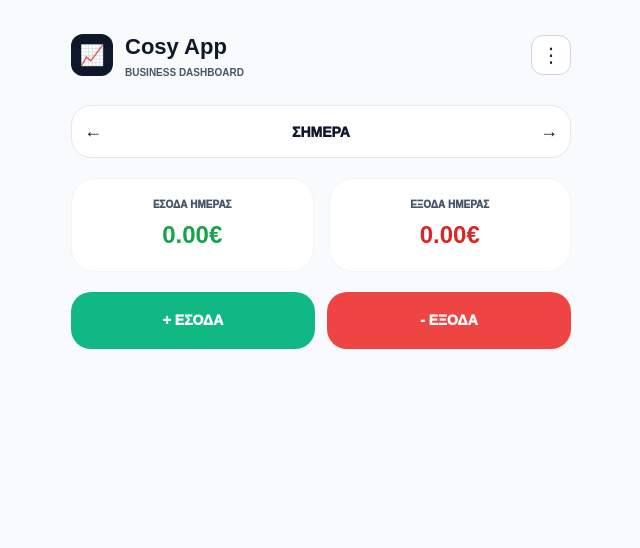
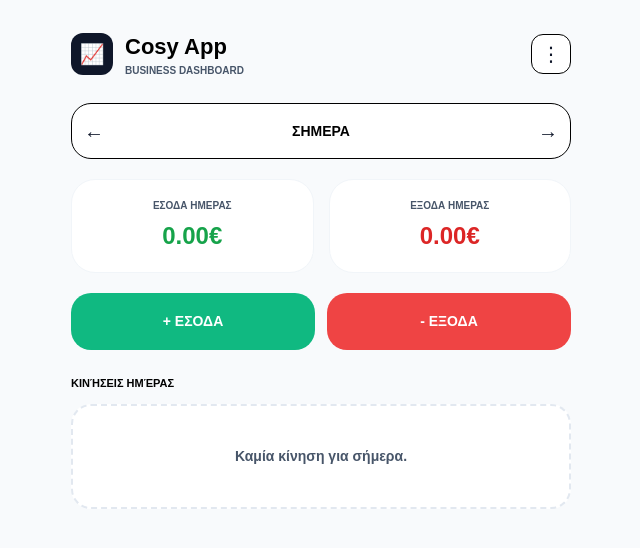
Before and after one commit to tsigris/cosy-management, a Next.js app: page / in a window 1280 px wide. Shown: the top 548 px of the page, without its empty margins (319-959 px from the left). Built offline with nearby package versions, Linux system fonts and the light colour scheme.

Commit message:
Update page.tsx

```diff
--- a/src/app/page.tsx
+++ b/src/app/page.tsx
@@ -16,14 +16,13 @@ function DashboardContent() {
   const [isMenuOpen, setIsMenuOpen] = useState(false)
   const [expandedTx, setExpandedTx] = useState<string | null>(null)
   const [isZExpanded, setIsZExpanded] = useState(false)
-  const [expandedEmpId, setExpandedEmpId] = useState<string | null>(null)
 
   const [storeName, setStoreName] = useState('Cosy App')
   const [permissions, setPermissions] = useState({
     role: 'user',
     store_id: null as string | null,
     can_view_analysis: false,
-    can_view_history: false // Προσθήκη
+    can_view_history: false
   })
 
   useEffect(() => {
@@ -50,7 +49,6 @@ function DashboardContent() {
               .order('created_at', { ascending: false })
 
             if (transData) {
-              // ΔΙΟΡΘΩΣΗ: Αν έχει δικαίωμα can_view_history, βλέπει τα πάντα του καταστήματος
               const canSeeEverything = profile.role === 'admin' || profile.can_view_history;
               setTransactions(canSeeEverything ? transData : transData.filter(t => t.user_id === user.id))
             }
@@ -63,9 +61,6 @@ function DashboardContent() {
 
   const handleDateChange = (newDate: string) => {
     router.push(`/?date=${newDate}`)
-    setExpandedTx(null)
-    setIsZExpanded(false)
-    setExpandedEmpId(null)
   }
 
   const shiftDate = (days: number) => {
@@ -74,19 +69,11 @@ function DashboardContent() {
     handleDateChange(d.toISOString().split('T')[0])
   }
 
-  // ΟΜΑΔΟΠΟΙΗΣΕΙΣ
+  // --- ΛΟΓΙΚΗ ΟΜΑΔΟΠΟΙΗΣΗΣ ---
   const zEntries = transactions.filter(t => t.category === 'Εσοδα Ζ')
   const zTotal = zEntries.reduce((acc, t) => acc + Number(t.amount), 0)
-  const salaryEntries = transactions.filter(t => t.category === 'Προσωπικό')
-  const groupedSalaries = salaryEntries.reduce((acc: any, t) => {
-    const empId = t.employee_id || 'unknown';
-    if (!acc[empId]) { acc[empId] = { name: t.employees?.full_name || 'Προσωπικό', total: 0, items: [] } }
-    acc[empId].total += Math.abs(Number(t.amount))
-    acc[empId].items.push(t)
-    return acc
-  }, {})
+  const regularEntries = transactions.filter(t => t.category !== 'Εσοδα Ζ' && t.category !== 'pocket')
 
-  const regularEntries = transactions.filter(t => t.category !== 'Εσοδα Ζ' && t.category !== 'Προσωπικό' && t.category !== 'pocket')
   const totalInc = transactions.filter(t => t.type === 'income').reduce((acc, t) => acc + Number(t.amount), 0)
   const totalExp = transactions.filter(t => t.type === 'expense' && !t.is_credit && t.category !== 'pocket').reduce((acc, t) => acc + Number(t.amount), 0)
   const isAdmin = permissions.role === 'admin'
@@ -94,43 +81,32 @@ function DashboardContent() {
   const handleDelete = async (id: string) => {
     if (confirm('Διαγραφή κίνησης;')) {
       const { error } = await supabase.from('transactions').delete().eq('id', id)
-      if (!error) { setTransactions(prev => prev.filter(t => t.id !== id)); setExpandedTx(null); }
+      if (!error) setTransactions(prev => prev.filter(t => t.id !== id))
     }
   }
 
   return (
-    <div style={{ maxWidth: '500px', margin: '0 auto', fontFamily: 'sans-serif', position: 'relative' }}>
+    <div style={{ maxWidth: '500px', margin: '0 auto', fontFamily: 'sans-serif' }}>
 
       {/* HEADER */}
       <div style={{ display: 'flex', justifyContent: 'space-between', alignItems: 'center', marginBottom: '25px', paddingTop: '15px' }}>
         <div style={{ display: 'flex', alignItems: 'center', gap: '12px' }}>
           <div style={logoBoxStyle}><span style={{ fontSize: '20px' }}>📈</span></div>
           <div>
-            <h1 style={{ fontWeight: '900', fontSize: '22px', margin: 0, color: '#0f172a' }}>{storeName}</h1>
-            <p style={{ margin: '2px 0 0', fontSize: '10px', color: '#475569', fontWeight: '900', textTransform: 'uppercase' }}>Business Dashboard</p>
+            <h1 style={{ fontWeight: '900', fontSize: '22px', margin: 0, color: '#000000' }}>{storeName}</h1>
+            <p style={{ margin: 0, fontSize: '10px', color: '#475569', fontWeight: '900', textTransform: 'uppercase' }}>Business Dashboard</p>
           </div>
         </div>
 
-        <div style={{ position: 'relative', zIndex: 1001 }}>
+        <div style={{ position: 'relative' }}>
           <button onClick={() => setIsMenuOpen(!isMenuOpen)} style={menuBtnStyle}>⋮</button>
           {isMenuOpen && (
             <div style={dropdownStyle}>
-              <p style={menuSectionLabel}>ΔΙΑΧΕΙΡΙΣΗ</p>
-              {/* ΔΙΟΡΘΩΣΗ: Πρόσβαση σε όλους τους χρήστες του καταστήματος */}
               <Link href="/suppliers" style={menuItem} onClick={() => setIsMenuOpen(false)}>🛒 Προμηθευτές</Link>
               <Link href="/fixed-assets" style={menuItem} onClick={() => setIsMenuOpen(false)}>🔌 Πάγια</Link>
               {isAdmin && <Link href="/employees" style={menuItem} onClick={() => setIsMenuOpen(false)}>👥 Υπάλληλοι</Link>}
-              {isAdmin && <Link href="/suppliers-balance" style={menuItem} onClick={() => setIsMenuOpen(false)}>🚩 Καρτέλες (Χρέη)</Link>}
-
-              {(isAdmin || permissions.can_view_analysis) && (
-                <Link href="/analysis" style={menuItem} onClick={() => setIsMenuOpen(false)}>📈 Ανάλυση</Link>
-              )}
-              <div style={divider} />
-              <p style={menuSectionLabel}>ΕΦΑΡΜΟΓΗ</p>
+              {(isAdmin || permissions.can_view_analysis) && <Link href="/analysis" style={menuItem} onClick={() => setIsMenuOpen(false)}>📊 Ανάλυση</Link>}
               {isAdmin && <Link href="/admin/permissions" style={menuItem} onClick={() => setIsMenuOpen(false)}>🔐 Δικαιώματα</Link>}
-              <Link href="/subscription" style={menuItem} onClick={() => setIsMenuOpen(false)}>💳 Συνδρομή</Link>
-              <Link href="/settings" style={menuItem} onClick={() => setIsMenuOpen(false)}>⚙️ Ρυθμίσεις</Link>
-              <div style={divider} />
               <button onClick={() => supabase.auth.signOut().then(() => window.location.href='/login')} style={logoutBtnStyle}>ΑΠΟΣΥΝΔΕΣΗ 🚪</button>
             </div>
           )}
@@ -149,13 +125,10 @@ function DashboardContent() {
         <button onClick={() => shiftDate(1)} style={dateArrowStyle}>→</button>
       </div>
 
-      {/* STATS */}
+      {/* STATS CARDS */}
       <div style={{ display: 'flex', gap: '15px', marginBottom: '20px' }}>
         <div style={cardStyle}><p style={labelStyle}>ΕΣΟΔΑ ΗΜΕΡΑΣ</p><p style={{ color: '#16a34a', fontSize: '24px', fontWeight: '900', margin: 0 }}>{totalInc.toFixed(2)}€</p></div>
-        <div style={cardStyle}>
-          <p style={labelStyle}>ΕΞΟΔΑ ΗΜΕΡΑΣ</p>
-          <p style={{ color: '#dc2626', fontSize: '24px', fontWeight: '900', margin: 0 }}>{totalExp.toFixed(2)}€</p>
-        </div>
+        <div style={cardStyle}><p style={labelStyle}>ΕΞΟΔΑ ΗΜΕΡΑΣ</p><p style={{ color: '#dc2626', fontSize: '24px', fontWeight: '900', margin: 0 }}>{totalExp.toFixed(2)}€</p></div>
       </div>
 
       {/* ACTIONS */}
@@ -163,14 +136,17 @@ function DashboardContent() {
         <Link href={`/add-income?date=${selectedDate}`} style={{ ...btnStyle, backgroundColor: '#10b981' }}>+ ΕΣΟΔΑ</Link>
         <Link href={`/add-expense?date=${selectedDate}`} style={{ ...btnStyle, backgroundColor: '#ef4444' }}>- ΕΞΟΔΑ</Link>
       </div>
+      {isAdmin && <Link href="/daily-z" style={zBtnStyle}>📟 ΚΛΕΙΣΙΜΟ ΤΑΜΕΙΟΥ (Ζ)</Link>}
 
-      {/* LIST SECTION */}
-      <div style={{ display: 'flex', flexDirection: 'column', gap: '10px', marginTop: '20px' }}>
-        {loading ? <div style={{ textAlign: 'center', padding: '20px', color: '#475569', fontWeight: '800' }}>ΦΟΡΤΩΣΗ...</div> : (
+      {/* LIST OF MOVEMENTS */}
+      <div style={{ marginTop: '25px' }}>
+        <p style={{ fontSize: '11px', fontWeight: '900', color: '#000', marginBottom: '12px', textTransform: 'uppercase' }}>Κινήσεις Ημέρας</p>
+
+        {loading ? <div style={{ textAlign: 'center', padding: '20px', fontWeight: '800' }}>ΦΟΡΤΩΣΗ...</div> : (
           <>
-            {/* Ζ ΟΜΑΔΟΠΟΙΗΣΗ */}
+            {/* 1. Ζ SECTION */}
             {zTotal > 0 && (
-              <div style={{ marginBottom: '5px' }}>
+              <div style={{ marginBottom: '10px' }}>
                 <div onClick={() => isAdmin && setIsZExpanded(!isZExpanded)} style={zItemHeader}>
                   <div style={{ flex: 1 }}><p style={{ fontWeight: '900', margin: 0, fontSize: '15px' }}>📟 ΣΥΝΟΛΟ Ζ</p><span style={{ fontSize: '10px', opacity: 0.8 }}>{zEntries.length} Εγγραφές</span></div>
                   <p style={{ fontWeight: '900', fontSize: '18px', margin: 0 }}>+{zTotal.toFixed(2)}€</p>
@@ -180,7 +156,10 @@ function DashboardContent() {
                     {zEntries.map(z => (
                       <div key={z.id} style={zSubItem}>
                         <div style={{ flex: 1 }}><p style={{ fontWeight: '800', margin: 0, fontSize: '13px' }}>{z.method}</p></div>
-                        <div style={{ display: 'flex', alignItems: 'center', gap: '10px' }}><p style={{ fontWeight: '900', fontSize: '14px', margin: 0 }}>{Number(z.amount).toFixed(2)}€</p></div>
+                        <div style={{ display: 'flex', alignItems: 'center', gap: '10px' }}>
+                          <p style={{ fontWeight: '900', fontSize: '14px', margin: 0 }}>{Number(z.amount).toFixed(2)}€</p>
+                          <button onClick={() => handleDelete(z.id)} style={{ background: 'none', border: 'none' }}>🗑️</button>
+                        </div>
                       </div>
                     ))}
                   </div>
@@ -188,11 +167,11 @@ function DashboardContent() {
               </div>
             )}
 
-            {/* ΛΙΣΤΑ ΚΙΝΗΣΕΩΝ */}
+            {/* 2. REGULAR TRANSACTIONS */}
             {regularEntries.map(t => (
               <div key={t.id} style={itemStyle}>
                 <div style={{ flex: 1 }}>
-                  <p style={{ fontWeight: '900', margin: 0, fontSize: '15px', color: '#1e293b' }}>
+                  <p style={{ fontWeight: '900', margin: 0, fontSize: '15px', color: '#000000' }}>
                     {t.type === 'income' ? '💰 ' + (t.notes || 'ΕΣΟΔΟ') : (t.suppliers?.name || t.category.toUpperCase())}
                   </p>
                   <div style={{ display: 'flex', gap: '8px', marginTop: '4px' }}>
@@ -200,38 +179,49 @@ function DashboardContent() {
                     <span style={userBadge}>👤 {t.created_by_name?.toUpperCase()}</span>
                   </div>
                 </div>
-                <p style={{ fontWeight: '950', fontSize: '17px', color: t.type === 'income' ? '#16a34a' : '#dc2626', margin: 0 }}>
-                  {t.type === 'income' ? '+' : '-'}{Number(t.amount).toFixed(2)}€
-                </p>
+                <div style={{ textAlign: 'right' }}>
+                  <p style={{ fontWeight: '900', fontSize: '17px', color: t.type === 'income' ? '#16a34a' : '#dc2626', margin: 0 }}>
+                    {t.type === 'income' ? '+' : '-'}{Math.abs(Number(t.amount)).toFixed(2)}€
+                  </p>
+                  {isAdmin && (
+                    <button onClick={() => handleDelete(t.id)} style={{ background: 'none', border: 'none', marginTop: '5px', fontSize: '14px' }}>🗑️</button>
+                  )}
+                </div>
               </div>
             ))}
+
+            {transactions.length === 0 && (
+              <div style={{ textAlign: 'center', padding: '40px', backgroundColor: 'white', borderRadius: '20px', border: '2px dashed #e2e8f0' }}>
+                <p style={{ fontSize: '14px', color: '#475569', fontWeight: '800', margin: 0 }}>Καμία κίνηση για σήμερα.</p>
+              </div>
+            )}
           </>
         )}
       </div>
+      <div style={{ height: '80px' }} />
     </div>
   )
 }
 
-// STYLES - ΔΙΟΡΘΩΜΕΝΑ ΓΙΑ ΜΕΓΑΛΗ ΑΝΤΙΘΕΣΗ
+// STYLES
 const logoBoxStyle: any = { width: '42px', height: '42px', backgroundColor: '#0f172a', borderRadius: '12px', display: 'flex', alignItems: 'center', justifyContent: 'center' };
-const dateBarStyle: any = { display: 'flex', alignItems: 'center', backgroundColor: 'white', padding: '12px', borderRadius: '20px', marginBottom: '20px', border: '1px solid #e2e8f0' };
-const dateArrowStyle: any = { background: 'none', border: 'none', fontSize: '18px', color: '#0f172a', fontWeight: '900', cursor: 'pointer' };
+const menuBtnStyle: any = { backgroundColor: 'white', border: '1.5px solid #000', width: '40px', height: '40px', borderRadius: '12px', fontSize: '20px', cursor: 'pointer' };
+const dropdownStyle: any = { position: 'absolute', top: '50px', right: '0', backgroundColor: 'white', minWidth: '200px', borderRadius: '20px', boxShadow: '0 10px 25px rgba(0,0,0,0.1)', padding: '10px', zIndex: 1100, border: '1px solid #e2e8f0' };
+const menuItem: any = { display: 'block', padding: '12px', textDecoration: 'none', color: '#000', fontWeight: '900', fontSize: '14px' };
+const logoutBtnStyle: any = { ...menuItem, color: '#ef4444', border: 'none', background: '#fee2e2', width: '100%', cursor: 'pointer', textAlign: 'left', marginTop: '5px', borderRadius: '10px' };
+const dateBarStyle: any = { display: 'flex', alignItems: 'center', backgroundColor: 'white', padding: '12px', borderRadius: '20px', marginBottom: '20px', border: '1.5px solid #000' };
+const dateArrowStyle: any = { background: 'none', border: 'none', fontSize: '20px', fontWeight: '900', cursor: 'pointer' };
 const dateInputStyle: any = { position: 'absolute', top: 0, left: 0, width: '100%', height: '100%', opacity: 0, cursor: 'pointer' };
-const dateDisplayStyle: any = { fontSize: '14px', fontWeight: '950', color: '#0f172a' };
-const menuBtnStyle: any = { backgroundColor: 'white', border: '1px solid #cbd5e1', width: '40px', height: '40px', borderRadius: '12px', fontSize: '20px', color: '#1e293b', cursor: 'pointer' };
-const dropdownStyle: any = { position: 'absolute', top: '55px', right: '0', backgroundColor: 'white', minWidth: '220px', borderRadius: '22px', boxShadow: '0 15px 35px rgba(0,0,0,0.2)', padding: '12px', zIndex: 1100, border: '1px solid #e2e8f0' };
-const menuItem: any = { display: 'block', padding: '14px', textDecoration: 'none', color: '#0f172a', fontWeight: '900', fontSize: '14px' };
-const logoutBtnStyle: any = { ...menuItem, color: '#ef4444', border: 'none', background: '#fee2e2', width: '100%', cursor: 'pointer', textAlign: 'left', marginTop: '10px', borderRadius: '12px' };
-const menuSectionLabel: any = { fontSize: '10px', fontWeight: '950', color: '#475569', marginBottom: '8px', paddingLeft: '12px', marginTop: '10px' };
-const divider: any = { height: '1px', backgroundColor: '#f1f5f9', margin: '8px 0' };
+const dateDisplayStyle: any = { fontSize: '14px', fontWeight: '900', color: '#000' };
 const cardStyle: any = { flex: 1, backgroundColor: 'white', padding: '18px', borderRadius: '24px', textAlign: 'center', border: '1px solid #f1f5f9' };
-const labelStyle: any = { fontSize: '10px', fontWeight: '950', color: '#475569', marginBottom: '5px' };
-const btnStyle: any = { flex: 1, padding: '18px', borderRadius: '20px', color: 'white', textDecoration: 'none', textAlign: 'center', fontWeight: '950', fontSize: '14px' };
-const itemStyle: any = { backgroundColor: 'white', padding: '18px', borderRadius: '22px', border: '1px solid #f1f5f9', display: 'flex', justifyContent: 'space-between', alignItems: 'center' };
+const labelStyle: any = { fontSize: '10px', fontWeight: '900', color: '#475569', marginBottom: '5px' };
+const btnStyle: any = { flex: 1, padding: '18px', borderRadius: '20px', color: 'white', textDecoration: 'none', textAlign: 'center', fontWeight: '900', fontSize: '14px' };
+const zBtnStyle: any = { display: 'block', padding: '18px', borderRadius: '20px', backgroundColor: '#0f172a', color: 'white', textDecoration: 'none', textAlign: 'center', fontWeight: '900', fontSize: '14px', marginTop: '10px' };
+const itemStyle: any = { backgroundColor: 'white', padding: '18px', borderRadius: '22px', border: '1px solid #f1f5f9', display: 'flex', justifyContent: 'space-between', alignItems: 'center', marginBottom: '10px' };
 const zItemHeader: any = { ...itemStyle, backgroundColor: '#0f172a', color: 'white' };
-const subLabelStyle: any = { fontSize: '11px', color: '#334155', textTransform: 'uppercase', fontWeight: '950' };
-const userBadge: any = { fontSize: '10px', backgroundColor: '#e2e8f0', color: '#0f172a', padding: '3px 8px', borderRadius: '8px', fontWeight: '950' };
-const zBreakdownPanel: any = { backgroundColor: 'white', padding: '10px 18px', borderRadius: '0 0 22px 22px', border: '2px solid #0f172a', borderTop: 'none' };
+const subLabelStyle: any = { fontSize: '11px', color: '#1e293b', textTransform: 'uppercase', fontWeight: '900' };
+const userBadge: any = { fontSize: '10px', backgroundColor: '#e2e8f0', color: '#000', padding: '3px 8px', borderRadius: '8px', fontWeight: '900' };
+const zBreakdownPanel: any = { backgroundColor: 'white', padding: '10px 18px', borderRadius: '0 0 22px 22px', border: '2px solid #0f172a', borderTop: 'none', marginTop: '-15px', marginBottom: '15px' };
 const zSubItem: any = { display: 'flex', justifyContent: 'space-between', padding: '12px 0', borderBottom: '1px solid #f1f5f9' };
 
 export default function HomePage() {
```
